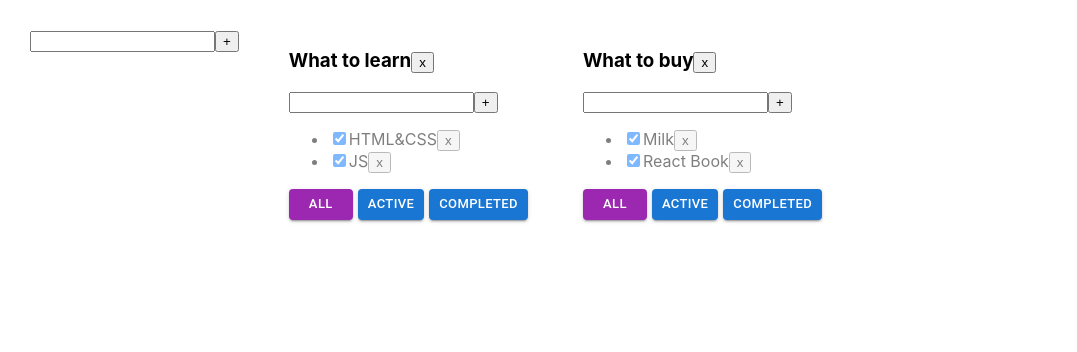
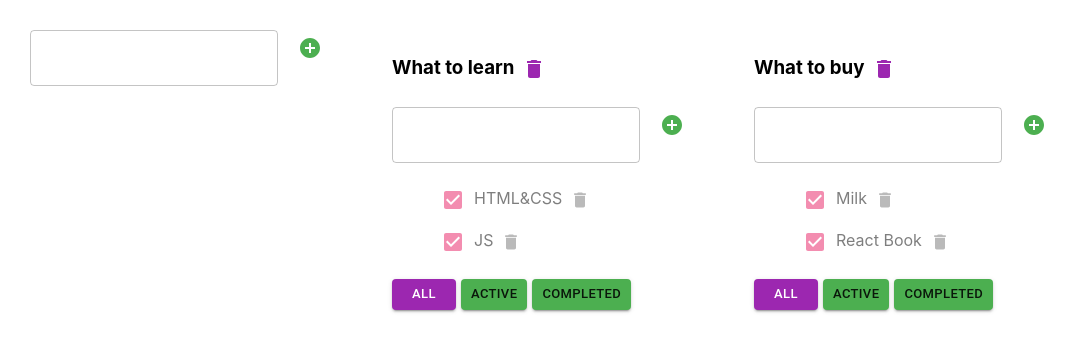
Before and after one commit to dktwho/1-todolist-mui, a React (Create React App) app: page / in a window 1280 px wide. Shown: the top 352 px of the page, without its empty margins (0-1077 px from the left). Built offline with nearby package versions, Linux system fonts and the light colour scheme.

Commit message:
add icon and theme

```diff
--- a/src/AddItemForm.tsx
+++ b/src/AddItemForm.tsx
@@ -1,4 +1,6 @@
 import React, {ChangeEvent, KeyboardEvent, useState} from 'react';
+import {Button, TextField} from '@mui/material';
+import AddCircleIcon from '@mui/icons-material/AddCircle';
 
 type AddItemFormPropsType = {
     addItem: (title: string) => void
@@ -30,13 +32,15 @@ export function AddItemForm(props: AddItemFormPropsType) {
     }
 
     return <div>
-        <input value={title}
-               onChange={onChangeHandler}
-               onKeyPress={onKeyPressHandler}
-               className={error ? "error" : ""}
+        <TextField value={title} variant="outlined"
+                   onChange={onChangeHandler}
+                   onKeyPress={onKeyPressHandler}
+                   className={error ? "error" : ""}
+
+
         />
-        <button onClick={addItem}>+</button>
+        <Button onClick={addItem}><AddCircleIcon/></Button>
 
-        {error && <div className="error-message">{error}</div>}
+        {error && <div  className="error-message">{error}</div>}
     </div>
 }
--- a/src/App.tsx
+++ b/src/App.tsx
@@ -3,6 +3,8 @@ import './App.css';
 import {TaskType, Todolist} from './Todolist';
 import {v1} from 'uuid';
 import {AddItemForm} from './AddItemForm';
+import {createTheme, ThemeProvider } from '@mui/material';
+import {blue, green} from '@mui/material/colors';
 
 export type FilterValuesType = "all" | "active" | "completed";
 type TodolistType = {
@@ -118,7 +120,16 @@ function App() {
         })
     }
 
+    const theme = createTheme({
+        palette: {
+            primary: {
+                main: green[500],
+            },
+        },
+    });
+
     return (
+        <ThemeProvider theme={theme}>
             <div className="App">
                 <AddItemForm addItem={addTodolist}/>
                 {
@@ -150,6 +161,8 @@ function App() {
                     })
                 }
             </div>
+        </ThemeProvider>
+
     );
 }
 
--- a/src/EditableSpan.tsx
+++ b/src/EditableSpan.tsx
@@ -1,3 +1,4 @@
+import { TextField } from '@mui/material';
 import React, {ChangeEvent, useState} from 'react';
 
 type EditableSpanPropsType = {
@@ -22,6 +23,6 @@ export function EditableSpan(props: EditableSpanPropsType) {
     }
 
     return editMode
-        ? <input value={title} onChange={changeTitle} autoFocus onBlur={activateViewMode}/>
+        ? <TextField value={title} onChange={changeTitle} autoFocus onBlur={activateViewMode} variant="standard" />
         : <span onDoubleClick={activateEditMode}>{props.value}</span>
 }
--- a/src/Todolist.tsx
+++ b/src/Todolist.tsx
@@ -2,7 +2,10 @@ import React, {ChangeEvent} from 'react';
 import {FilterValuesType} from './App';
 import {AddItemForm} from './AddItemForm';
 import {EditableSpan} from './EditableSpan';
-import {Button} from '@mui/material';
+import {Button, Checkbox, IconButton} from '@mui/material';
+import { Delete } from '@mui/icons-material';
+import { pink } from '@mui/material/colors';
+
 
 export type TaskType = {
     id: string
@@ -42,7 +45,7 @@ export function Todolist(props: PropsType) {
 
     return <div>
         <h3><EditableSpan value={props.title} onChange={changeTodolistTitle}/>
-            <button onClick={removeTodolist}>x</button>
+            <IconButton color="secondary" onClick={removeTodolist}> <Delete /></IconButton>
         </h3>
         <AddItemForm addItem={addTask}/>
         <ul>
@@ -58,11 +61,16 @@ export function Todolist(props: PropsType) {
                     }
 
 
-                    return <li key={t.id} className={t.isDone ? "is-done" : ""}>
-                        <input type="checkbox" onChange={onChangeHandler} checked={t.isDone}/>
+                    return <div key={t.id} className={t.isDone ? "is-done" : ""}>
+                        <Checkbox  sx={{
+                            color: pink[800],
+                            '&.Mui-checked': {
+                                color: pink[500],
+                            },
+                        }}  defaultChecked color="success"  onChange={onChangeHandler} checked={t.isDone}/>
                         <EditableSpan value={t.title} onChange={onTitleChangeHandler}/>
-                        <button onClick={onClickHandler}>x</button>
-                    </li>
+                        <IconButton onClick={onClickHandler}><Delete fontSize="small" /></IconButton>
+                    </div>
                 })
             }
         </ul>
```
Lines whose indentation alone changed are shown as unchanged.
